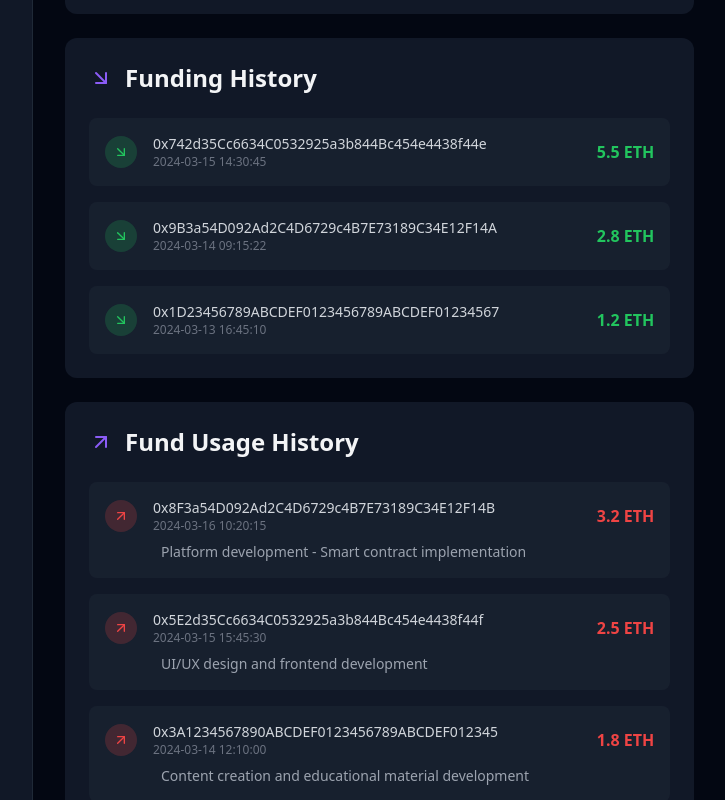
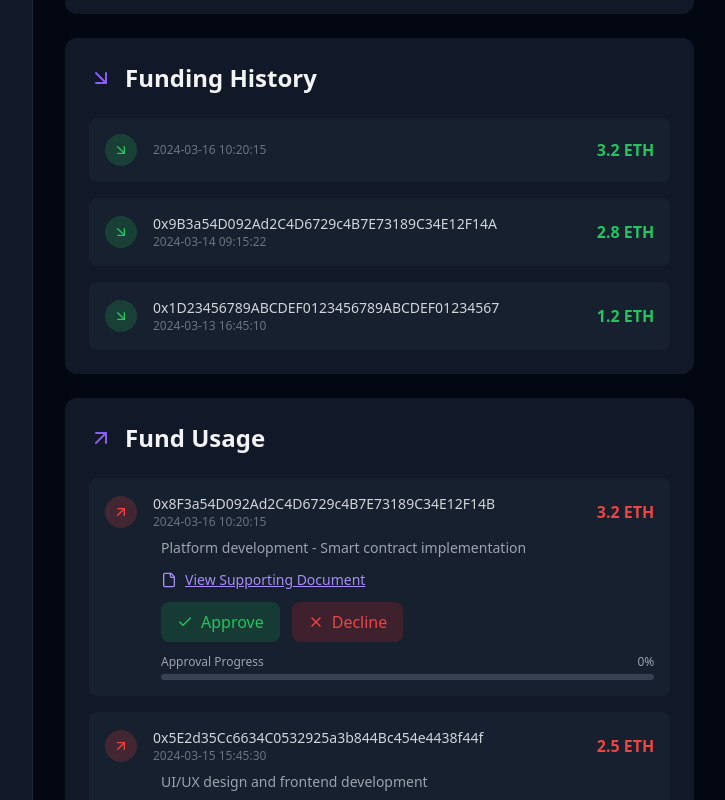
Before and after one commit to SID707/BlockchainFunds, a React (Vite) app in the folder uimain/: page /campaign/1 in a window 1280 px wide. Shown: the part 620-1420 px from the top of the page, without its empty margins (223-948 px from the left). Built offline with nearby package versions, Linux system fonts and the light colour scheme.

Commit message:
fund usage updated

```diff
--- a/uimain/src/components/Sidebar.tsx
+++ b/uimain/src/components/Sidebar.tsx
@@ -23,7 +23,7 @@ const Sidebar = () => {
       </div>
 
       <nav className="space-y-2">
-        <NavLink to="/" className={({ isActive }) => `nav-link ${isActive ? 'active' : ''}`}>
+        <NavLink to="/dashboard" className={({ isActive }) => `nav-link ${isActive ? 'active' : ''}`}>
           <LayoutDashboard className="w-5 h-5" />
           Dashboard
         </NavLink>
--- a/uimain/src/pages/CampaignDetails.tsx
+++ b/uimain/src/pages/CampaignDetails.tsx
@@ -2,9 +2,13 @@ import React from 'react';
 import { useParams } from 'react-router-dom';
 import { motion } from 'framer-motion';
 import { Users, Calendar, Target, Wallet, Clock, ArrowUpRight, ArrowDownRight, Pencil } from 'lucide-react';
+import { File, Check, X } from 'lucide-react';
+import { useState } from 'react';
 
 const CampaignDetails = () => {
   const { id } = useParams();
+
+  const [votingStatus, setVotingStatus] = useState<{ [key: string]: 'approved' | 'declined' | undefined }>({});
 
   // Mock data - replace with actual campaign details
   const campaign = {
@@ -21,9 +25,12 @@ const CampaignDetails = () => {
     fundingHistory: [
       {
         id: '1',
-        address: '0x742d35Cc6634C0532925a3b844Bc454e4438f44e',
-        amount: '5.5 ETH',
-        timestamp: '2024-03-15 14:30:45',
+        timestamp: '2024-03-16 10:20:15',
+        amount: '3.2 ETH',
+        recipient: '0x8F3a54D092Ad2C4D6729c4B7E73189C34E12F14B',
+        reason: 'Platform development - Smart contract implementation',
+        approvalStatus: null, // can be null, 'approved', or 'declined'
+
       },
       {
         id: '2',
@@ -45,6 +52,12 @@ const CampaignDetails = () => {
         amount: '3.2 ETH',
         recipient: '0x8F3a54D092Ad2C4D6729c4B7E73189C34E12F14B',
         reason: 'Platform development - Smart contract implementation',
+        documentUrl: 'https://example.com/doc1.pdf',
+
+        votes: {
+          approved: 0,
+          declined: 0
+        }
       },
       {
         id: '2',
@@ -52,6 +65,12 @@ const CampaignDetails = () => {
         amount: '2.5 ETH',
         recipient: '0x5E2d35Cc6634C0532925a3b844Bc454e4438f44f',
         reason: 'UI/UX design and frontend development',
+        documentUrl: 'https://example.com/doc1.pdf',
+
+        votes: {
+          approved: 0,
+          declined: 0
+        }
       },
       {
         id: '3',
@@ -59,6 +78,10 @@ const CampaignDetails = () => {
         amount: '1.8 ETH',
         recipient: '0x3A1234567890ABCDEF0123456789ABCDEF012345',
         reason: 'Content creation and educational material development',
+        votes: {
+          approved: 0,
+          declined: 0
+        }
       },
     ],
   };
@@ -124,7 +147,7 @@ const CampaignDetails = () => {
 >
   <div className="flex items-center gap-3 mb-6">
     <ArrowUpRight className="w-6 h-6 text-primary-500" />
-                <h2 className="text-2xl font-bold">Fund Usage History</h2>
+    <h2 className="text-2xl font-bold">Fund Usage</h2>
   </div>
   <div className="space-y-4">
     {campaign.fundUsageHistory.map((usage) => (
@@ -144,7 +167,84 @@ const CampaignDetails = () => {
           </div>
           <p className="font-semibold text-red-500">{usage.amount}</p>
         </div>
-                    <p className="text-sm text-gray-400 mt-2 pl-14">{usage.reason}</p>
+        <div className="pl-14 space-y-3">
+          <p className="text-sm text-gray-400">{usage.reason}</p>
+
+          {/* Document Link */}
+          <div className="flex items-center gap-2 text-primary-400 hover:text-primary-300">
+            <File className="w-4 h-4" />
+            <a
+              href={usage.documentUrl}
+              target="_blank"
+              rel="noopener noreferrer"
+              className="text-sm underline"
+            >
+              View Supporting Document
+            </a>
+          </div>
+
+          {/* Voting Section */}
+          {!votingStatus[usage.id] ? (
+            <div className="flex items-center gap-3">
+              <button
+                onClick={() => {
+                  setVotingStatus(prev => ({
+                    ...prev,
+                    [usage.id]: 'approved'
+                  }));
+                }}
+                className="px-4 py-2 bg-green-600/20 text-green-500 rounded-lg hover:bg-green-600/30 transition-colors flex items-center gap-2"
+              >
+                <Check className="w-4 h-4" />
+                Approve
+              </button>
+              <button
+                onClick={() => {
+                  setVotingStatus(prev => ({
+                    ...prev,
+                    [usage.id]: 'declined'
+                  }));
+                }}
+                className="px-4 py-2 bg-red-600/20 text-red-500 rounded-lg hover:bg-red-600/30 transition-colors flex items-center gap-2"
+              >
+                <X className="w-4 h-4" />
+                Decline
+              </button>
+            </div>
+          ) : (
+            <motion.div
+              initial={{ opacity: 0 }}
+              animate={{ opacity: 1 }}
+              className={`text-sm font-medium ${
+                votingStatus[usage.id] === 'approved'
+                  ? 'text-green-500'
+                  : 'text-red-500'
+              }`}
+            >
+              {votingStatus[usage.id] === 'approved'
+                ? 'Fund withdrawal has been approved'
+                : 'Fund withdrawal has been declined'}
+            </motion.div>
+          )}
+
+          {/* Voting Progress */}
+          {usage.votes && (
+            <div className="mt-2">
+              <div className="flex justify-between text-xs text-gray-400 mb-1">
+                <span>Approval Progress</span>
+                <span>{Math.round((usage.votes.approved / (usage.votes.approved + usage.votes.declined || 1)) * 100)}%</span>
+              </div>
+              <div className="h-1.5 bg-gray-700 rounded-full overflow-hidden">
+                <div
+                  className="h-full bg-green-500 transition-all duration-300"
+                  style={{
+                    width: `${(usage.votes.approved / (usage.votes.approved + usage.votes.declined || 1)) * 100}%`
+                  }}
+                />
+              </div>
+            </div>
+          )}
+        </div>
       </div>
     ))}
   </div>
```
Lines whose indentation alone changed are shown as unchanged.
